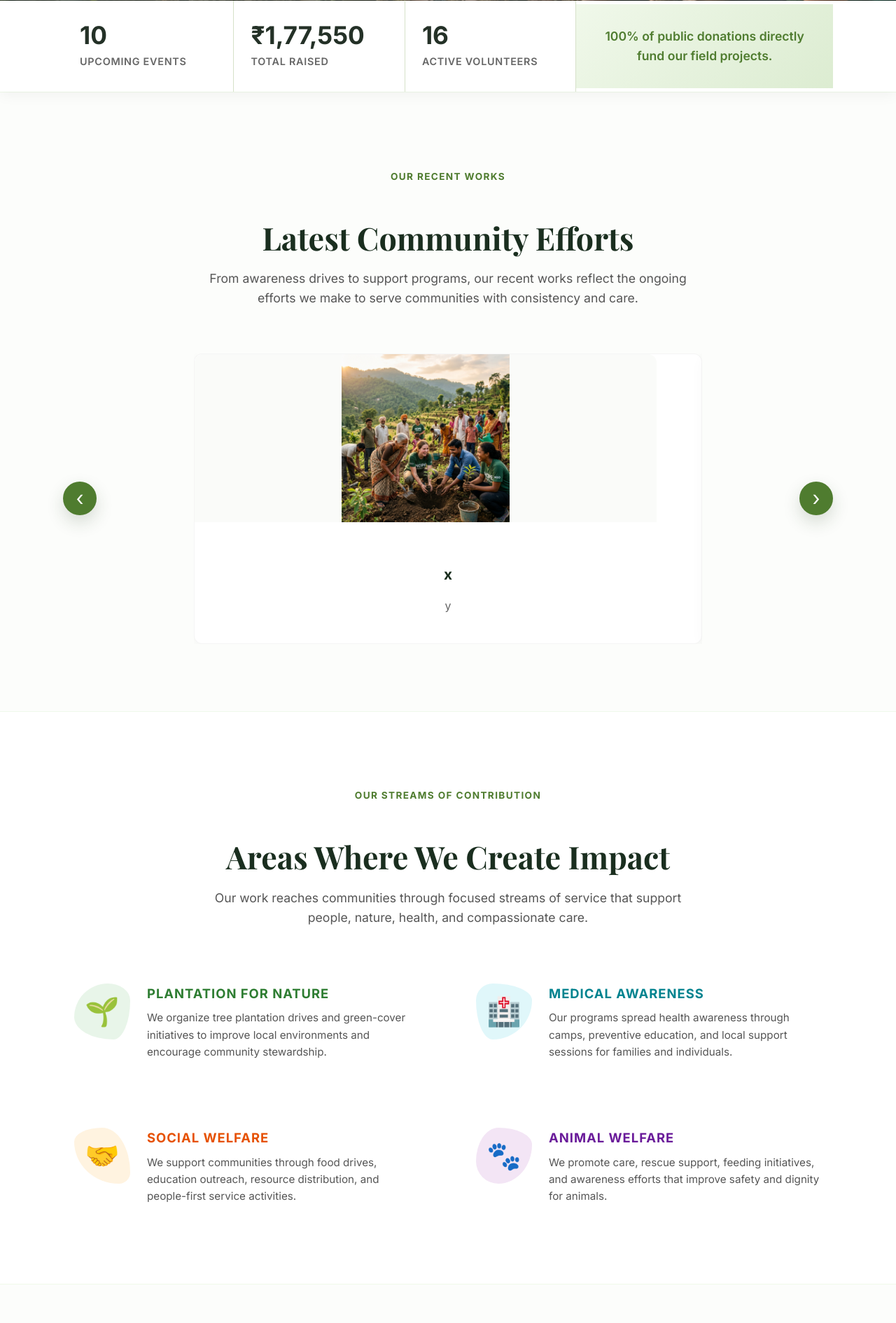
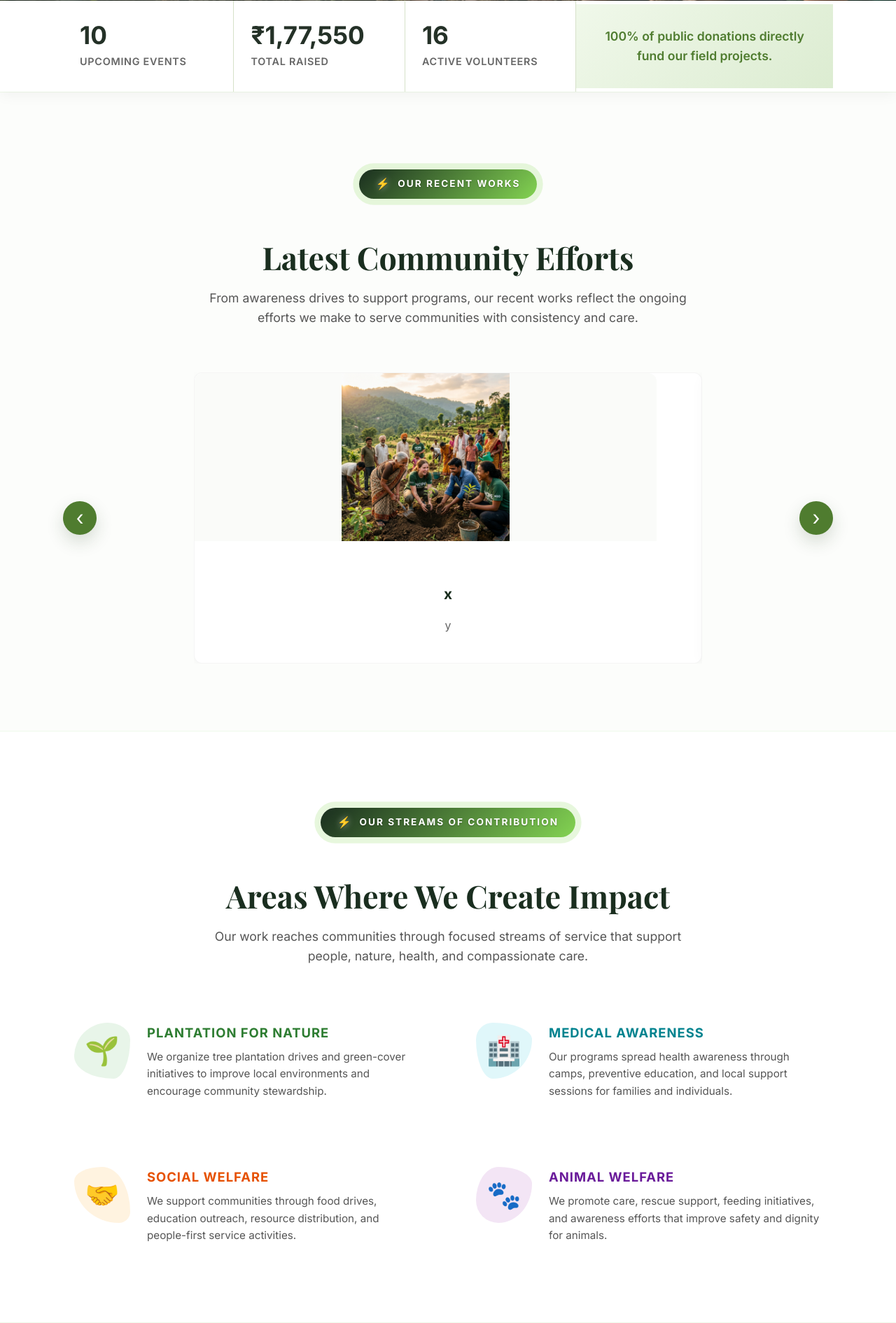
Before and after one commit to BShivaji/GoodHeartFoundation, a Flask app: page / in a window 1280 px wide. Shown: the part 781-2671 px from the top of the page at 70% size. Run offline with Flask 3, Linux system fonts and the light colour scheme; data comes from the database, SQL or seed files in the repository; some libraries are stand-ins or nearby versions.

Commit message:
feat: implement base template with flash message support and initial CSS styles

```diff
--- a/static/css/style.css
+++ b/static/css/style.css
@@ -567,14 +567,34 @@ textarea {
     margin: 0 auto 4rem auto;
 }
 
+@keyframes pulseHook {
+    0% { box-shadow: 0 0 0 0 rgba(131, 211, 82, 0.7); }
+    70% { box-shadow: 0 0 0 12px rgba(131, 211, 82, 0); }
+    100% { box-shadow: 0 0 0 0 rgba(131, 211, 82, 0); }
+}
+
 .section-premium__eyebrow {
-    display: inline-block;
-    color: var(--accent-dark);
+    display: inline-flex;
+    align-items: center;
+    gap: 0.6rem;
+    color: #fff;
+    background: linear-gradient(135deg, #1a2e1f 0%, #83d352 100%);
+    padding: 0.5rem 1.5rem;
+    border-radius: 50px;
     font-size: 0.85rem;
-    font-weight: 700;
-    letter-spacing: 0.1em;
+    font-weight: 800;
+    letter-spacing: 0.15em;
     text-transform: uppercase;
-    margin-bottom: 0.75rem;
+    margin-bottom: 1.25rem;
+    box-shadow: 0 4px 15px rgba(131, 211, 82, 0.4);
+    animation: pulseHook 2s infinite;
+    text-shadow: 0 1px 2px rgba(0,0,0,0.3);
+}
+
+.section-premium__eyebrow::before {
+    content: "⚡";
+    font-size: 1rem;
+    filter: drop-shadow(0 0 5px rgba(255,255,255,0.5));
 }
 
 .section-premium__title {
--- a/templates/base.html
+++ b/templates/base.html
@@ -5,8 +5,8 @@
     <meta name="viewport" content="width=device-width, initial-scale=1.0">
     <title>{% block title %}Good Heart Foundation{% endblock %}</title>
     <meta name="description" content="{% block meta_description %}Good Heart Foundation supports communities through volunteers, events, and fundraising programs.{% endblock %}">
-    <link rel="stylesheet" href="{{ url_for('static', filename='css/style.css') }}?v=10">
-    <link rel="stylesheet" href="{{ url_for('static', filename='css/transition.css') }}?v=10">
+    <link rel="stylesheet" href="{{ url_for('static', filename='css/style.css') }}?v=12">
+    <link rel="stylesheet" href="{{ url_for('static', filename='css/transition.css') }}?v=12">
     <style>
         .card.flash-message {
             margin-bottom: 0.75rem;
```
